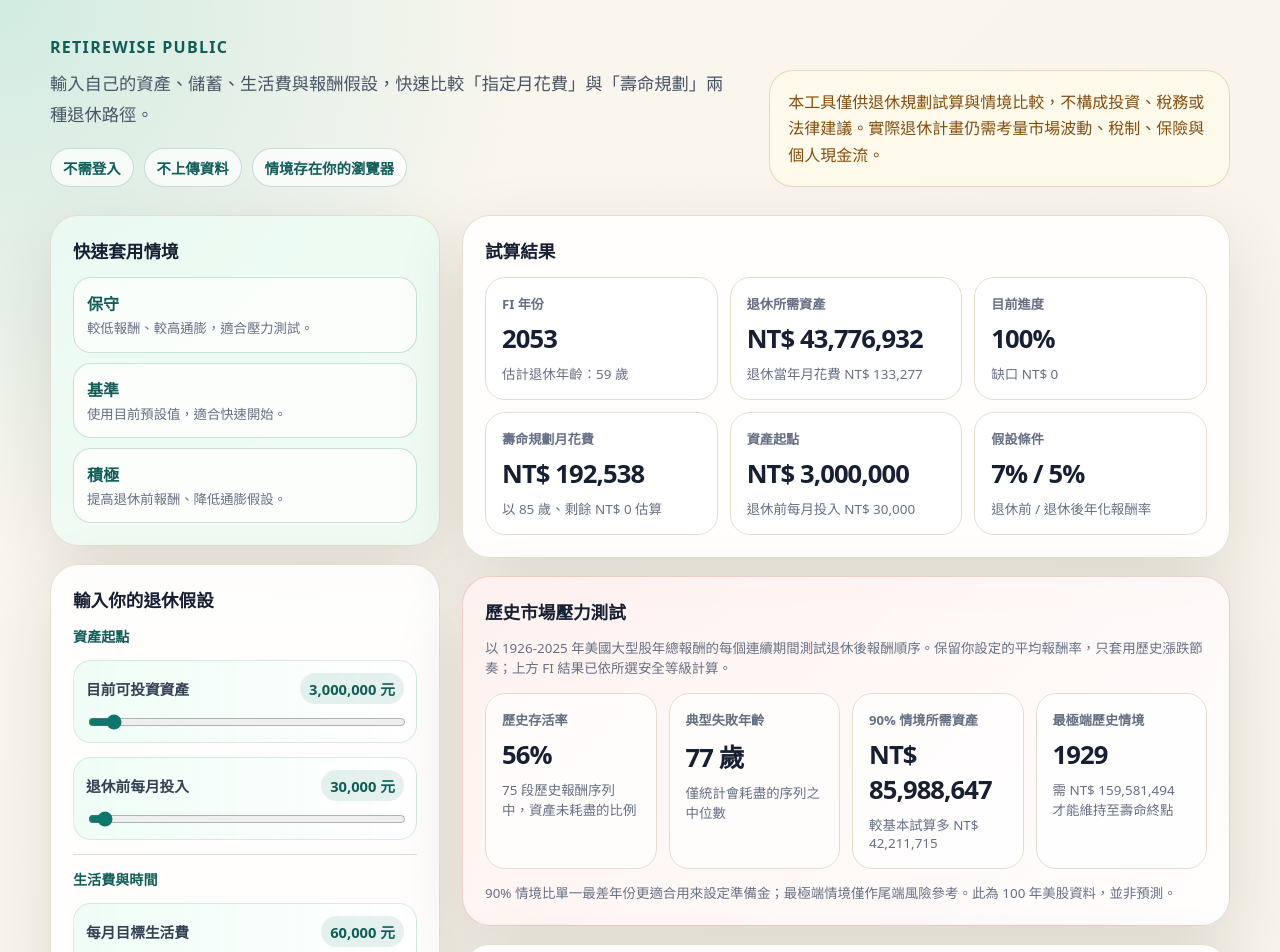
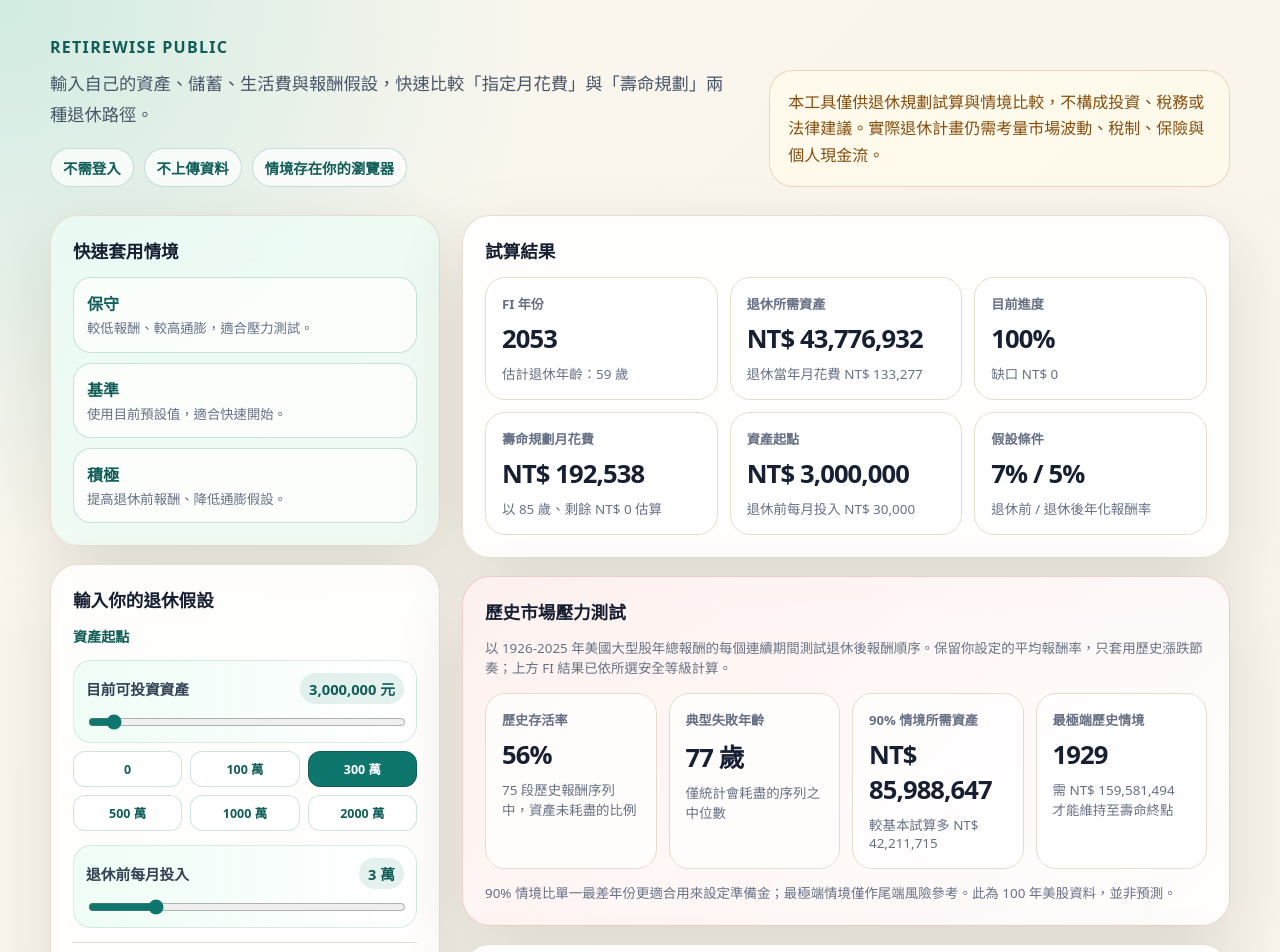
Before and after one commit to jjweiting/RetireWise, a Next.js app: page / in a window 1280 px wide. Shown: the top 952 px of the page. Built offline with nearby package versions, Linux system fonts and the light colour scheme.

Commit message:
feat: streamline savings inputs

```diff
--- a/app/globals.css
+++ b/app/globals.css
@@ -207,6 +207,29 @@ h1 {
   height: 12px;
   accent-color: var(--brand);
   cursor: pointer;
+}
+
+.asset-shortcuts {
+  display: grid;
+  grid-template-columns: repeat(3, minmax(0, 1fr));
+  gap: 8px;
+  margin-top: -6px;
+}
+
+.asset-shortcut {
+  border: 1px solid rgba(15, 118, 110, 0.2);
+  border-radius: 12px;
+  background: rgba(255, 255, 255, 0.7);
+  color: var(--brand-dark);
+  padding: 8px 5px;
+  font-size: 0.78rem;
+  font-weight: 750;
+}
+
+.asset-shortcut-selected {
+  border-color: var(--brand-dark);
+  background: var(--brand);
+  color: white;
 }
 
 .hint,
--- a/app/page.tsx
+++ b/app/page.tsx
@@ -104,7 +104,11 @@ export default function Home() {
 
   const applyScenario = (scenario: SavedScenario) => {
     setSelectedPresetId(null)
-    setParams({ ...DEFAULT_PARAMS, ...scenario.params })
+    setParams({
+      ...DEFAULT_PARAMS,
+      ...scenario.params,
+      monthly_saving: Math.min(Math.round(scenario.params.monthly_saving / 10_000) * 10_000, 150_000),
+    })
     window.scrollTo({ top: 0, behavior: 'smooth' })
   }
 
--- a/components/retirement/RetirementParams.tsx
+++ b/components/retirement/RetirementParams.tsx
@@ -56,6 +56,27 @@ function RangeField({ label, value, min, max, step, unit, onChange }: NumberFiel
   )
 }
 
+function TenThousandRangeField({ value, onChange }: { value: number; onChange: (value: number) => void }) {
+  const tenThousands = value / 10_000
+
+  return (
+    <label className="field">
+      <span className="field-row">
+        <span>退休前每月投入</span>
+        <span>{tenThousands.toLocaleString()} 萬</span>
+      </span>
+      <input
+        type="range"
+        min={0}
+        max={15}
+        step={1}
+        value={tenThousands}
+        onChange={(event) => onChange(Number(event.target.value) * 10_000)}
+      />
+    </label>
+  )
+}
+
 export default function RetirementParams({ params, errors, onChange }: Props) {
   return (
     <section className="card">
@@ -72,7 +93,19 @@ export default function RetirementParams({ params, errors, onChange }: Props) {
       <div className="form-section">
         <p className="form-section-title">資產起點</p>
         <RangeField label="目前可投資資產" value={params.current_base} min={0} max={50_000_000} step={100_000} unit="元" onChange={(current_base) => onChange({ current_base })} />
-        <RangeField label="退休前每月投入" value={params.monthly_saving} min={0} max={1_000_000} step={5_000} unit="元" onChange={(monthly_saving) => onChange({ monthly_saving })} />
+        <div className="asset-shortcuts" aria-label="資產起點快捷選項">
+          {[0, 1_000_000, 3_000_000, 5_000_000, 10_000_000, 20_000_000].map((amount) => (
+            <button
+              className={`asset-shortcut${params.current_base === amount ? ' asset-shortcut-selected' : ''}`}
+              key={amount}
+              type="button"
+              onClick={() => onChange({ current_base: amount })}
+            >
+              {amount === 0 ? '0' : `${amount / 10_000} 萬`}
+            </button>
+          ))}
+        </div>
+        <TenThousandRangeField value={params.monthly_saving} onChange={(monthly_saving) => onChange({ monthly_saving })} />
       </div>
 
       <div className="form-section">
--- a/lib/retirement.ts
+++ b/lib/retirement.ts
@@ -29,6 +29,7 @@ export function validateRetirementParams(params: RetirementParams): string[] {
 
   if (params.current_base < 0) errors.push('目前資產不能小於 0')
   if (params.monthly_saving < 0) errors.push('退休前每月投入不能小於 0')
+  if (params.monthly_saving > 150_000) errors.push('退休前每月投入不能大於 15 萬')
   if (params.monthly_expense <= 0) errors.push('每月目標生活費必須大於 0')
   if (params.current_age <= 0) errors.push('目前年齡必須大於 0')
   if (params.death_age <= params.current_age) errors.push('預期壽命必須大於目前年齡')
--- a/lib/share.ts
+++ b/lib/share.ts
@@ -11,7 +11,7 @@ interface ParamRule {
 
 const PARAM_RULES: ParamRule[] = [
   { query: 'asset', key: 'current_base', min: 0, max: 50_000_000 },
-  { query: 'saving', key: 'monthly_saving', min: 0, max: 1_000_000 },
+  { query: 'saving', key: 'monthly_saving', min: 0, max: 150_000 },
   { query: 'expense', key: 'monthly_expense', min: 10_000, max: 300_000 },
   { query: 'age', key: 'current_age', min: 18, max: 90 },
   { query: 'life', key: 'death_age', min: 50, max: 120 },
@@ -40,6 +40,7 @@ export function parseSharedParams(search: string, defaults: RetirementParams): P
 
     const value = Number(raw)
     if (!Number.isFinite(value) || value < rule.min || value > rule.max) continue
+    if (rule.key === 'monthly_saving' && value % 10_000 !== 0) continue
     params[rule.key] = value
   }
 
```
Also changed, not shown: 2 other files (tests, documents, lock files or other folders).
